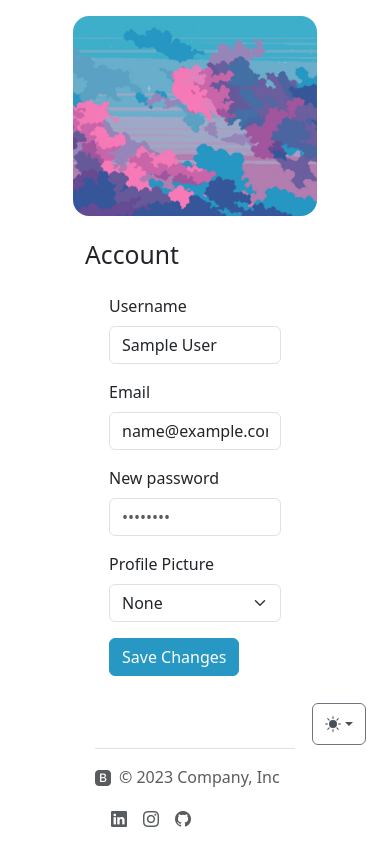
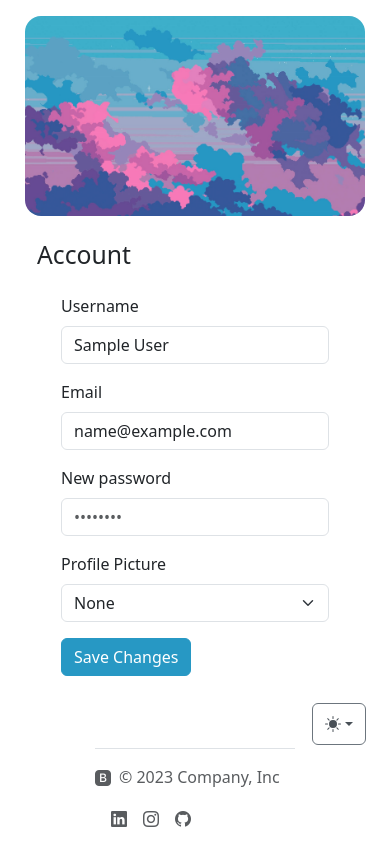
Before and after one commit to Adskovic/flask_blog, a Flask app: page /settings in a window 390 px wide. Shown: the part 83-938 px from the top of the page. Run offline with Flask 3, Linux system fonts and the light colour scheme; the visitor is signed in with stand-in values (Sample User, id 1); some libraries are stand-ins or nearby versions.

Commit message:
fix: user profile and settings responsivness

```diff
--- a/main.py
+++ b/main.py
@@ -28,7 +28,6 @@ db.init_app(app)
 
 
 # CONFIGURE TABLES
-#TODO: Add when user joined
 class User(UserMixin, db.Model):
     __tablename__ = "users"
     id = db.Column(db.Integer, primary_key=True)
--- a/static/css/styles.css
+++ b/static/css/styles.css
@@ -515,6 +515,17 @@ header.masthead {
 }
 
 @media screen and (max-width: 425px) {
+
+  .card {
+    margin-right: 0!important;
+    margin-left: 0!important;
+  }
+
+  .card-body {
+    margin-right: 0!important;
+    margin-left: 0!important;
+  }
+
   header.masthead {
     margin: 5px 25px 0 25px!important;
     height: auto;
--- a/templates/user-page.html
+++ b/templates/user-page.html
@@ -63,6 +63,7 @@
                                 {{ form.csrf_token }}
                                 {{ form.location }} {{ form.submit }}
                             </form>
+                            <!-- TODO: Add gender info -->
                         </div>
                     </div>
                     <!-- Profile Bio -->
```
